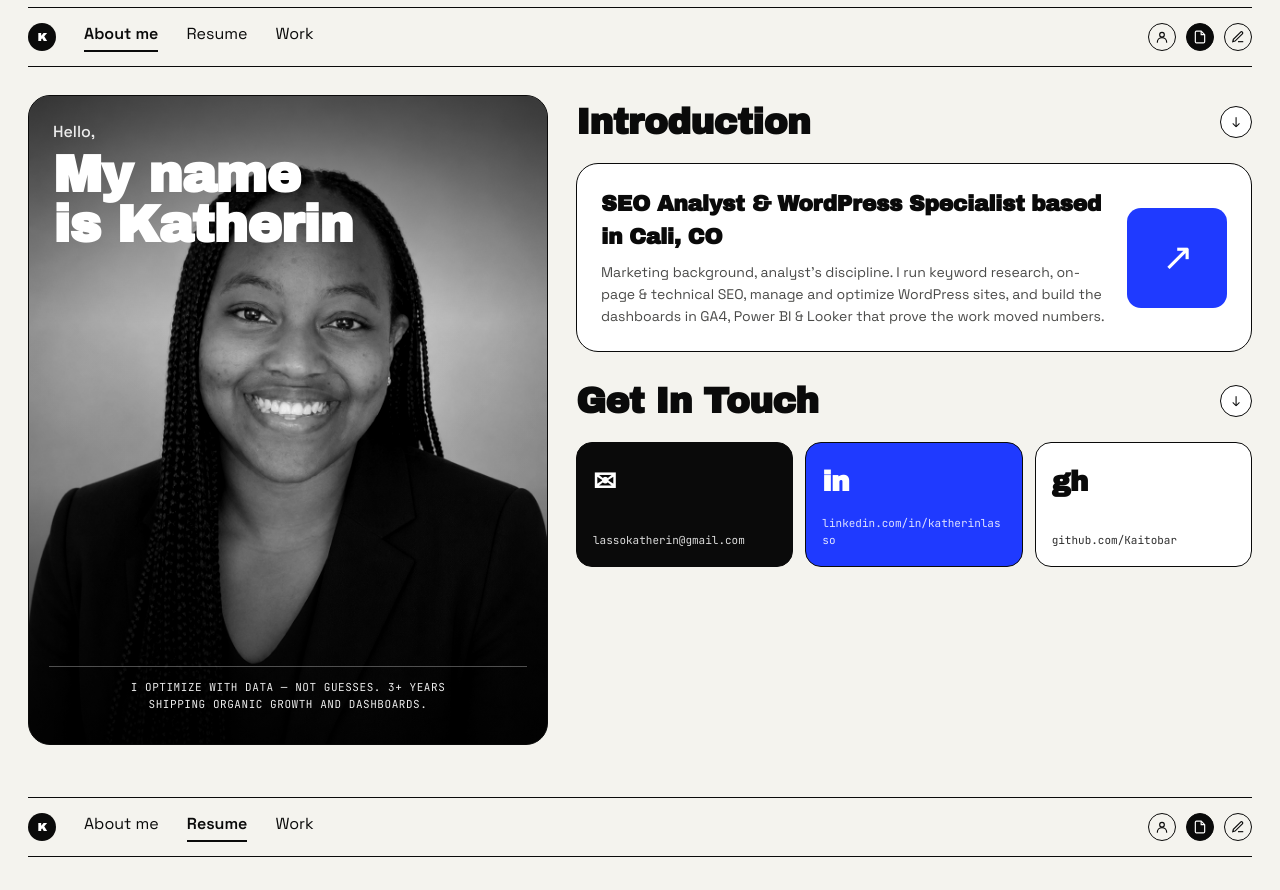
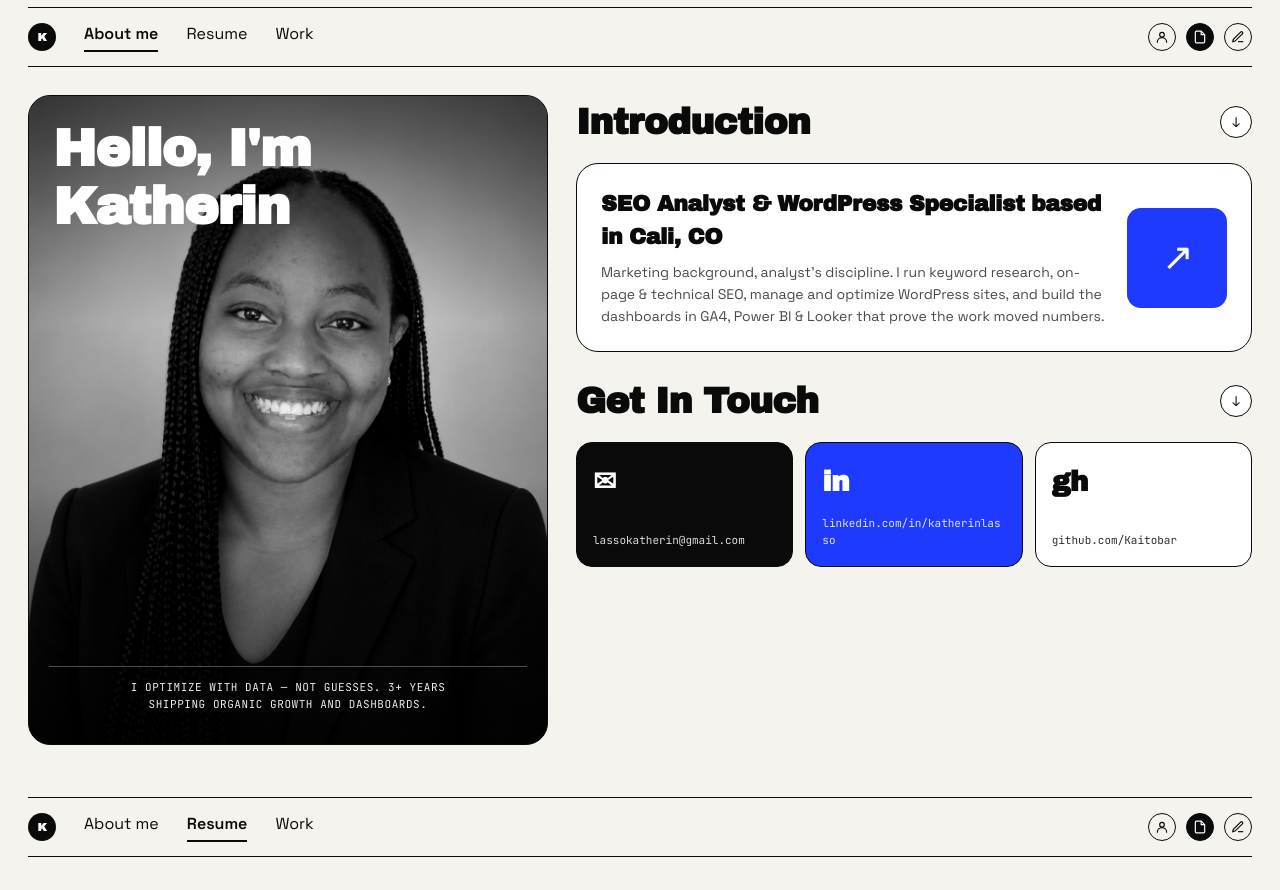
Before and after one commit to Kaitobar/portfolio, a React (Vite) app: page / in a window 1280 px wide. Shown: the part 960-1850 px from the top of the page. Built offline with nearby package versions, Linux system fonts and the light colour scheme.

Commit message:
Update photo card greeting to Hello I'm Katherin

```diff
--- a/src/components/About.jsx
+++ b/src/components/About.jsx
@@ -29,9 +29,8 @@ export const About = () => (
             background: 'linear-gradient(180deg, rgba(0,0,0,0.55) 0%, rgba(0,0,0,0.05) 35%, rgba(0,0,0,0.05) 60%, rgba(0,0,0,0.7) 100%)',
           }} />
           <div style={{ position: 'absolute', top: 24, left: 24, right: 24, color: 'var(--paper)' }}>
-            <div className="grotesk" style={{ fontSize: 16, fontWeight: 500, opacity: 0.9, marginBottom: 6 }}>Hello,</div>
-            <div className="display" style={{ fontSize: 'clamp(36px, 4.4vw, 52px)', lineHeight: 0.95, color: 'var(--paper)' }}>
-              My name<br />is Katherin
+            <div className="display" style={{ fontSize: 'clamp(36px, 4.4vw, 52px)', lineHeight: 1.1, color: 'var(--paper)' }}>
+              Hello, I'm Katherin
             </div>
           </div>
           <div style={{
```
